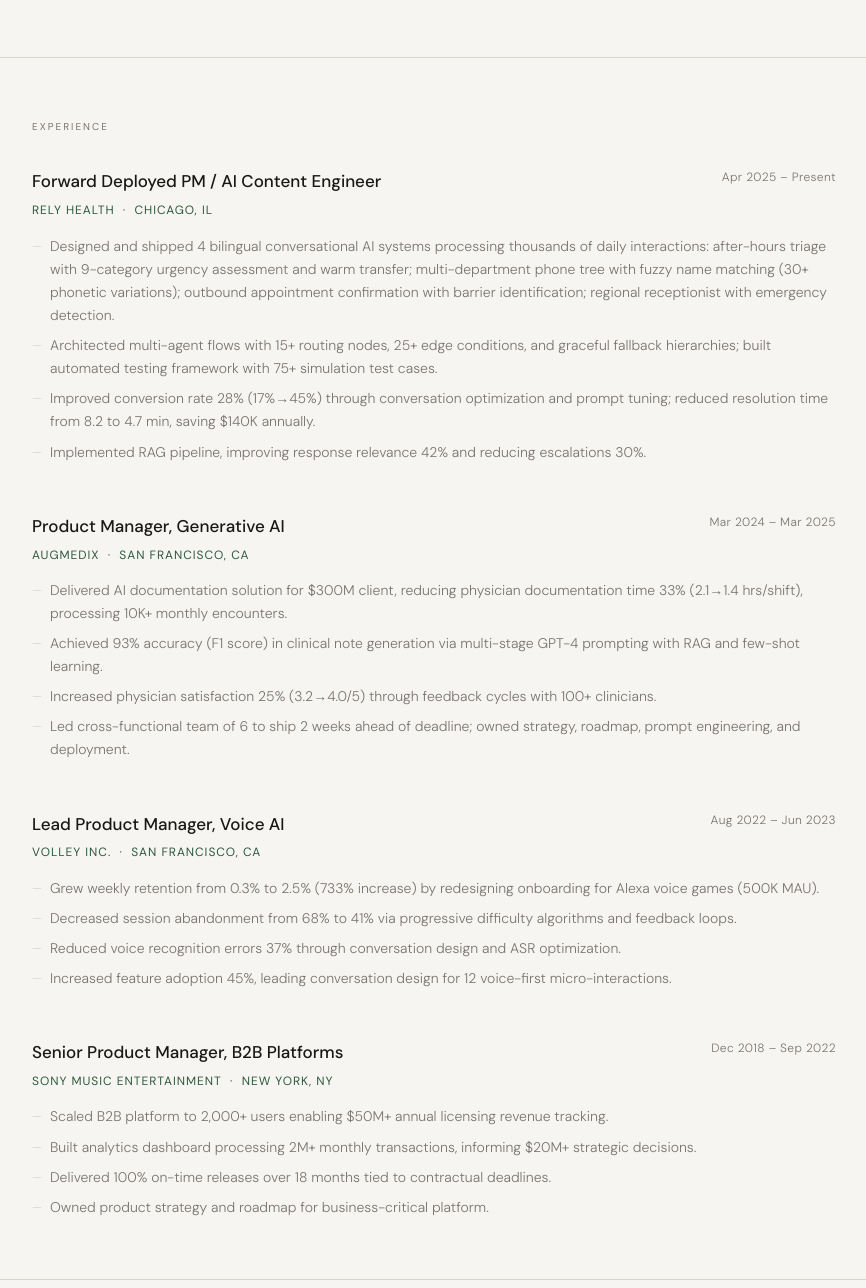
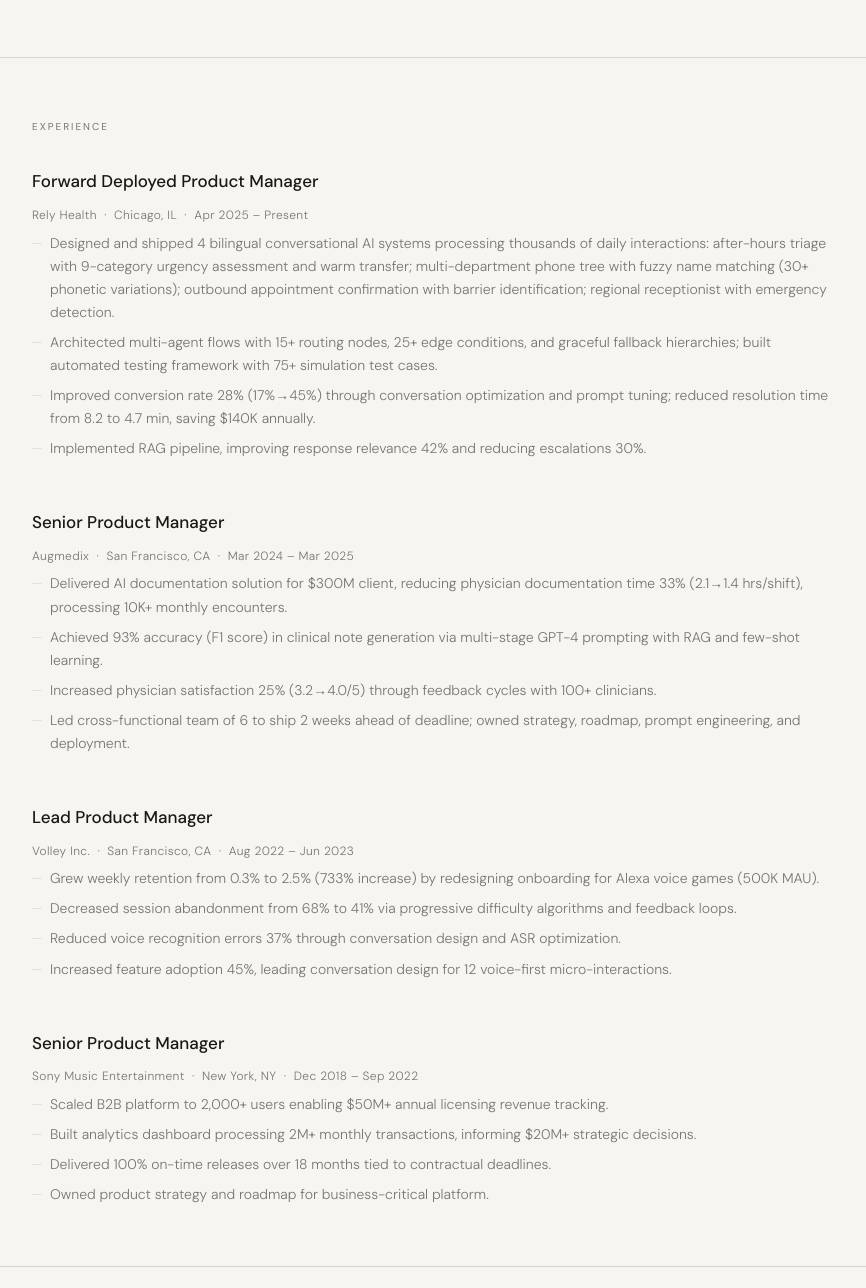
Before and after one commit to fresa-fresita/portfolio, a plain HTML site: page index.html in a window 1280 px wide. Shown: the part 1197-2485 px from the top of the page, without its empty margins (206-1072 px from the left). Drawn offline with Linux system fonts and the light colour scheme.

Commit message:
Update index.html

```diff
--- a/index.html
+++ b/index.html
@@ -154,17 +154,12 @@
     .experience-list { display: flex; flex-direction: column; gap: 48px; }
 
     .exp-header {
-      display: flex;
-      justify-content: space-between;
-      align-items: flex-start;
-      gap: 16px;
-      flex-wrap: wrap;
       margin-bottom: 4px;
     }
 
-    .exp-title { font-size: 17px; font-weight: 500; color: var(--ink); }
+    .exp-title { font-size: 17px; font-weight: 500; color: var(--ink); display: block; margin-bottom: 4px; }
 
-    .exp-meta { font-size: 12px; color: var(--muted); letter-spacing: 0.03em; white-space: nowrap; font-weight: 300; }
+    .exp-meta { font-size: 12px; color: var(--muted); letter-spacing: 0.03em; font-weight: 300; }
 
     .exp-company {
       font-size: 12px;
@@ -364,10 +359,9 @@
 
         <div class="exp-item reveal">
           <div class="exp-header">
-            <span class="exp-title">Forward Deployed PM / AI Content Engineer</span>
-            <span class="exp-meta">Apr 2025 – Present</span>
+            <span class="exp-title">Forward Deployed Product Manager</span>
+            <span class="exp-meta">Rely Health &nbsp;·&nbsp; Chicago, IL &nbsp;·&nbsp; Apr 2025 – Present</span>
           </div>
-          <p class="exp-company">Rely Health &nbsp;·&nbsp; Chicago, IL</p>
           <ul class="exp-bullets">
             <li>Designed and shipped 4 bilingual conversational AI systems processing thousands of daily interactions: after-hours triage with 9-category urgency assessment and warm transfer; multi-department phone tree with fuzzy name matching (30+ phonetic variations); outbound appointment confirmation with barrier identification; regional receptionist with emergency detection.</li>
             <li>Architected multi-agent flows with 15+ routing nodes, 25+ edge conditions, and graceful fallback hierarchies; built automated testing framework with 75+ simulation test cases.</li>
@@ -378,10 +372,9 @@
 
         <div class="exp-item reveal">
           <div class="exp-header">
-            <span class="exp-title">Product Manager, Generative AI</span>
-            <span class="exp-meta">Mar 2024 – Mar 2025</span>
+            <span class="exp-title">Senior Product Manager</span>
+            <span class="exp-meta">Augmedix &nbsp;·&nbsp; San Francisco, CA &nbsp;·&nbsp; Mar 2024 – Mar 2025</span>
           </div>
-          <p class="exp-company">Augmedix &nbsp;·&nbsp; San Francisco, CA</p>
           <ul class="exp-bullets">
             <li>Delivered AI documentation solution for $300M client, reducing physician documentation time 33% (2.1→1.4 hrs/shift), processing 10K+ monthly encounters.</li>
             <li>Achieved 93% accuracy (F1 score) in clinical note generation via multi-stage GPT-4 prompting with RAG and few-shot learning.</li>
@@ -392,10 +385,9 @@
 
         <div class="exp-item reveal">
           <div class="exp-header">
-            <span class="exp-title">Lead Product Manager, Voice AI</span>
-            <span class="exp-meta">Aug 2022 – Jun 2023</span>
+            <span class="exp-title">Lead Product Manager</span>
+            <span class="exp-meta">Volley Inc. &nbsp;·&nbsp; San Francisco, CA &nbsp;·&nbsp; Aug 2022 – Jun 2023</span>
           </div>
-          <p class="exp-company">Volley Inc. &nbsp;·&nbsp; San Francisco, CA</p>
           <ul class="exp-bullets">
             <li>Grew weekly retention from 0.3% to 2.5% (733% increase) by redesigning onboarding for Alexa voice games (500K MAU).</li>
             <li>Decreased session abandonment from 68% to 41% via progressive difficulty algorithms and feedback loops.</li>
@@ -406,10 +398,9 @@
 
         <div class="exp-item reveal">
           <div class="exp-header">
-            <span class="exp-title">Senior Product Manager, B2B Platforms</span>
-            <span class="exp-meta">Dec 2018 – Sep 2022</span>
+            <span class="exp-title">Senior Product Manager</span>
+            <span class="exp-meta">Sony Music Entertainment &nbsp;·&nbsp; New York, NY &nbsp;·&nbsp; Dec 2018 – Sep 2022</span>
           </div>
-          <p class="exp-company">Sony Music Entertainment &nbsp;·&nbsp; New York, NY</p>
           <ul class="exp-bullets">
             <li>Scaled B2B platform to 2,000+ users enabling $50M+ annual licensing revenue tracking.</li>
             <li>Built analytics dashboard processing 2M+ monthly transactions, informing $20M+ strategic decisions.</li>
```
